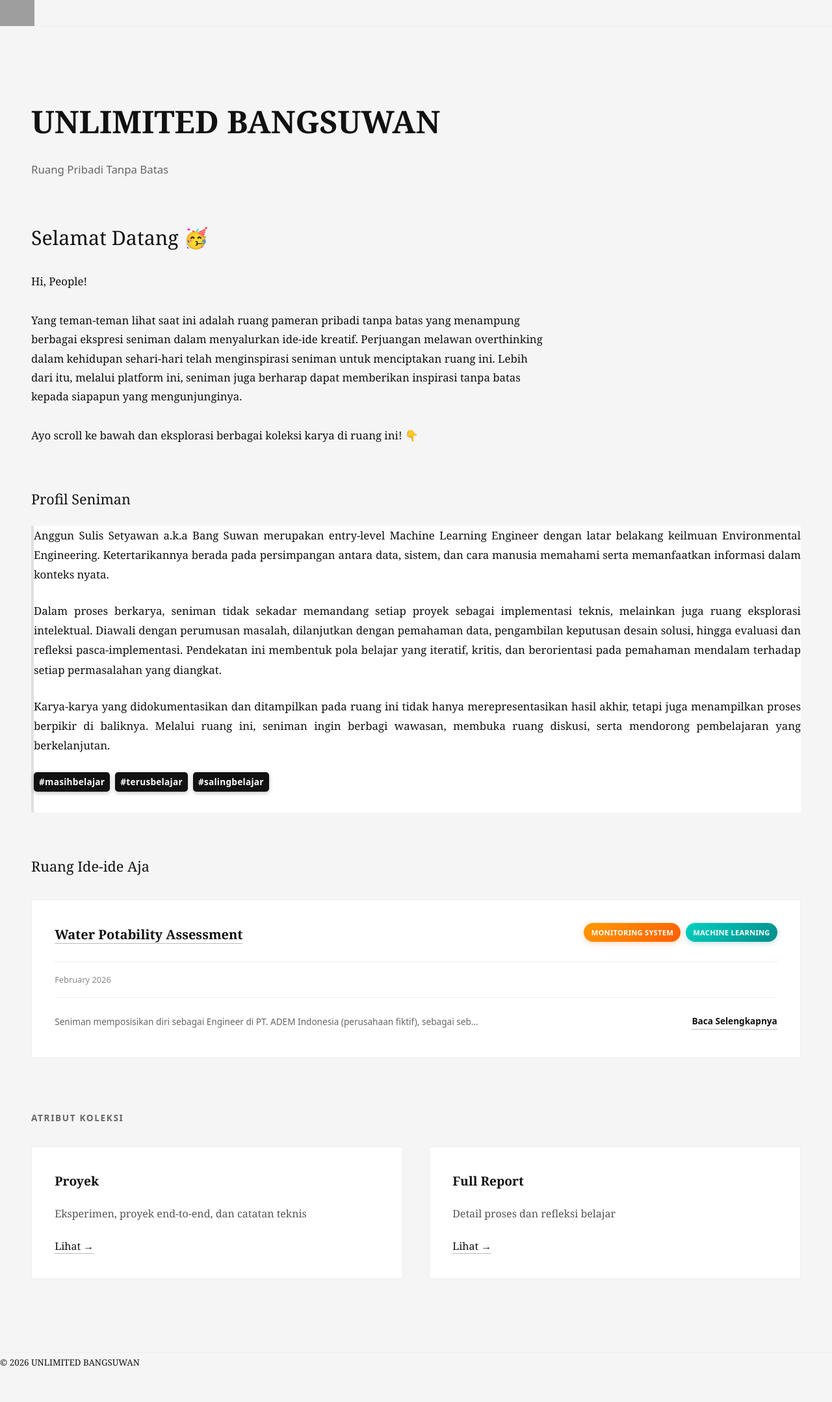
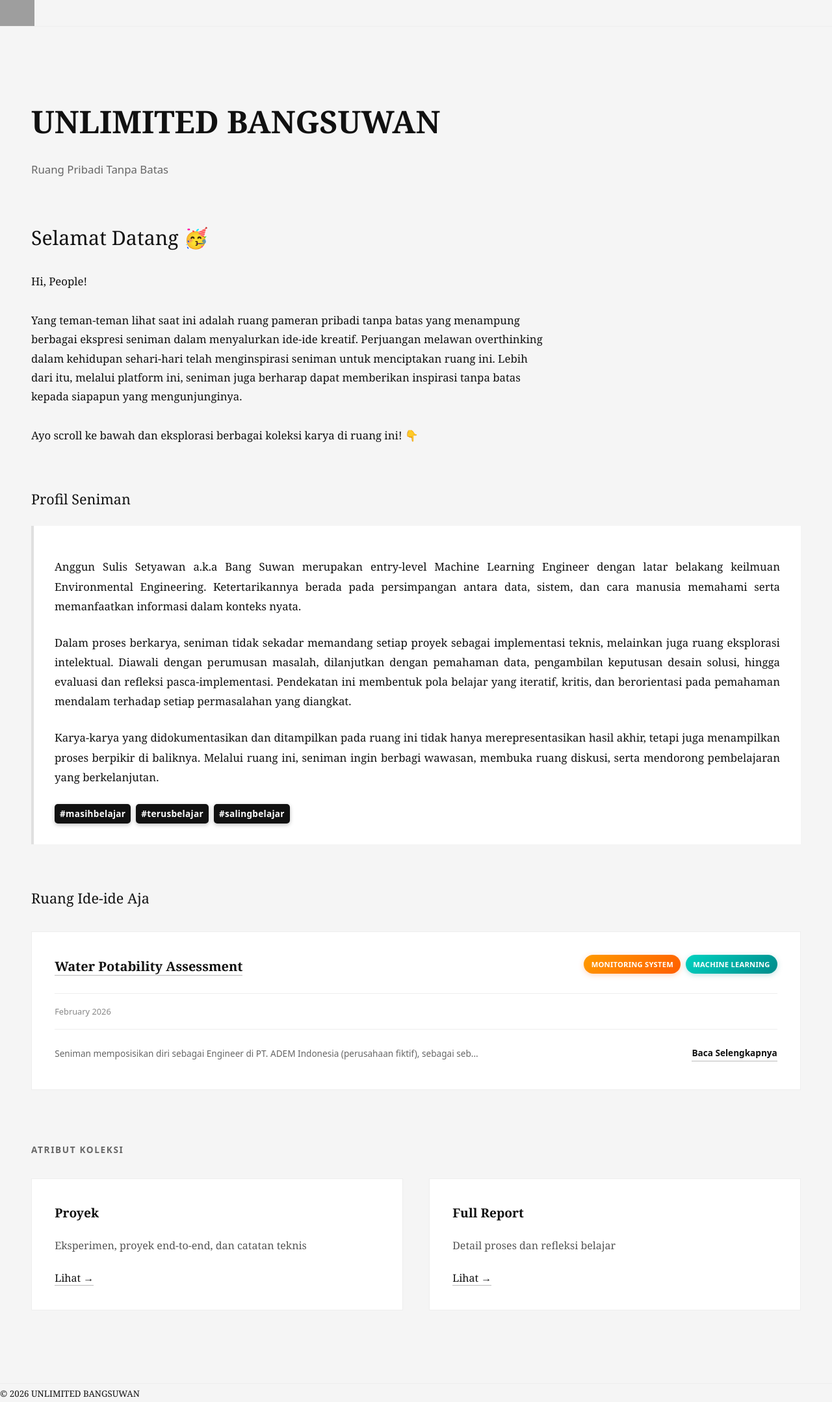
Before and after one commit to Sulbae/Sulbae.github.io, a Jekyll site: the page built from index.md, in a window 1280 px wide. Shown: the whole page at 65% size. Built offline with Jekyll 4.4.1, drawn with Linux system fonts in a browser that asks for light colours; before the commit the page ends 2109 px from its top, so only the background shows below that; grey boxes are pictures that could not be loaded.

Commit message:
Update home.css

```diff
--- a/assets/css/home.css
+++ b/assets/css/home.css
@@ -85,7 +85,7 @@ a:hover {
 
 .profile {
   background: #ffffff;
-  padding: 0 0 2rem 0;
+  padding: 2rem;
   margin: 0 0 4rem 0;
   border-left: 4px solid #e0e0e0;
 }
```
